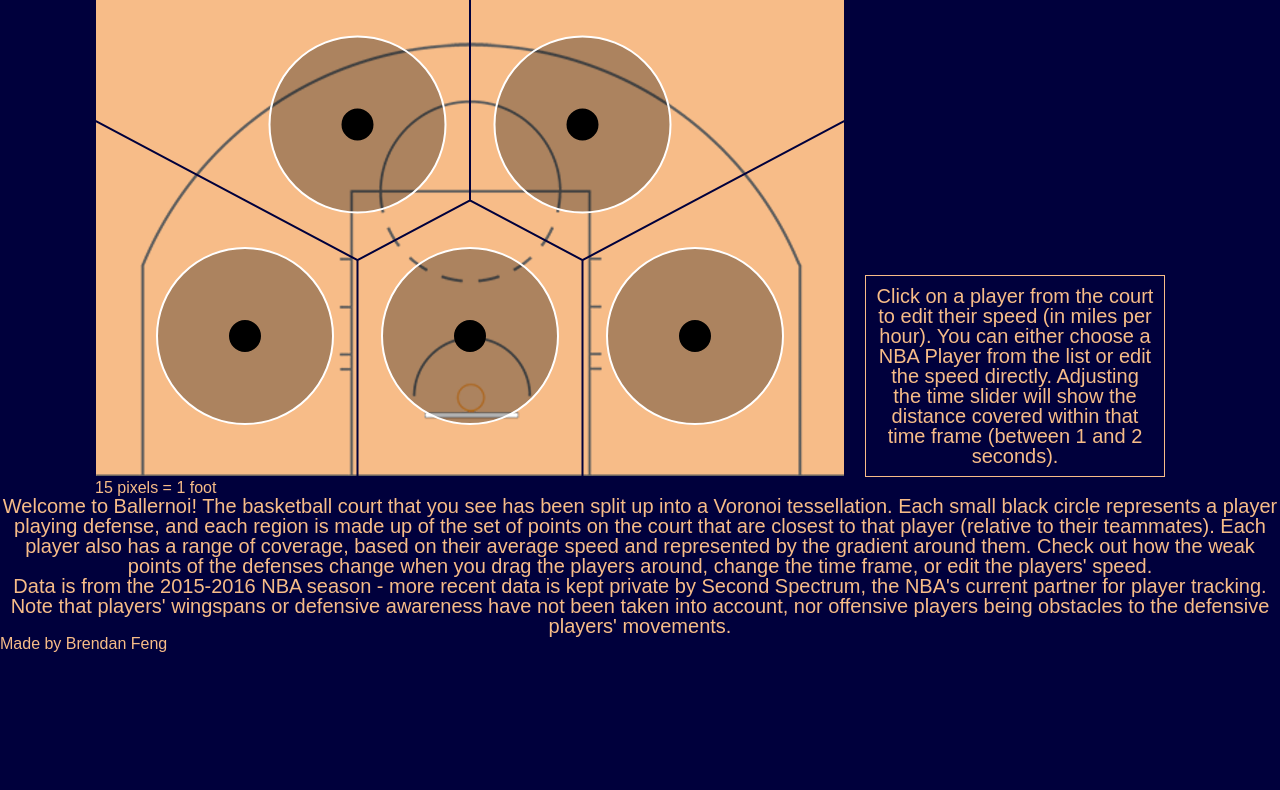
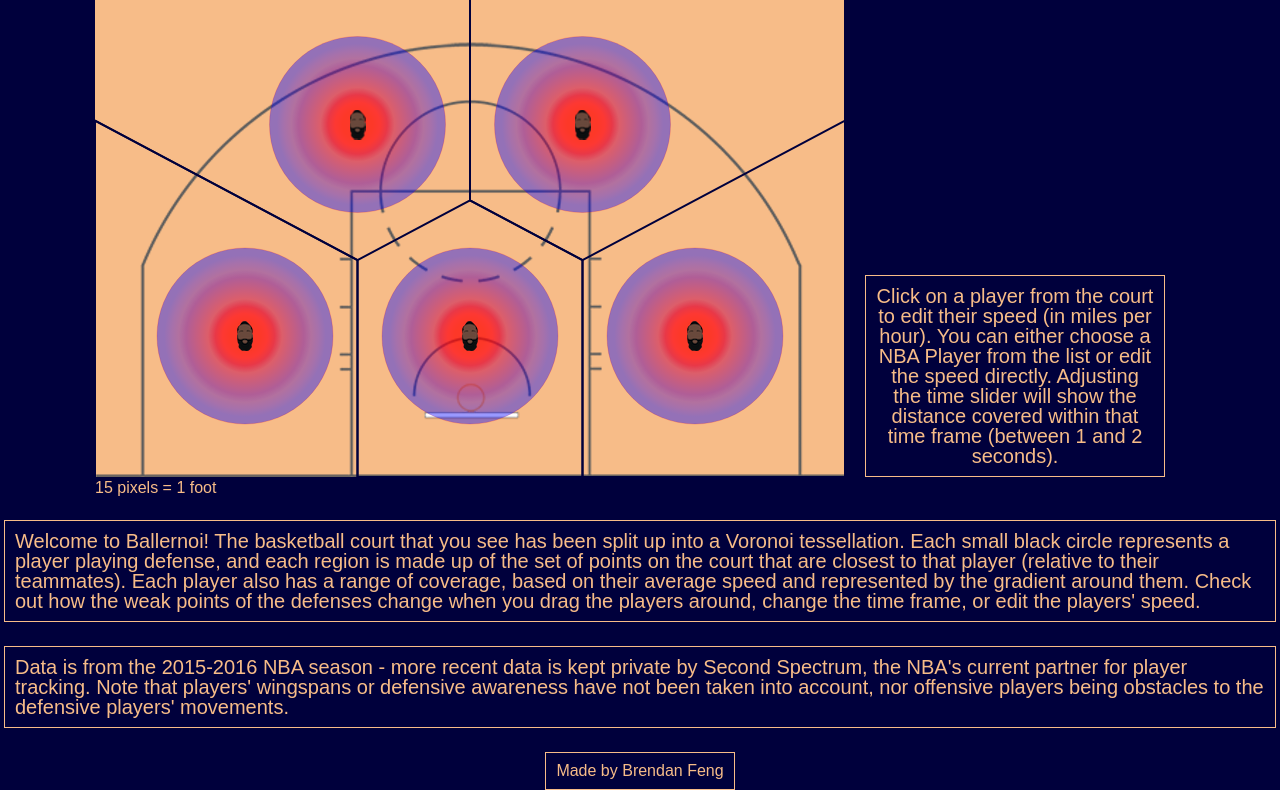
Before and after one commit to brendanfeng/Ballernoi, a website built with webpack: page index.html in a window 1280 px wide. Shown: the part 320-1110 px from the top of the page. Before the commit the page ends 972 px from the top, so only its background shows below. Built offline with nearby package versions, Linux system fonts and the light colour scheme.

Commit message:
add image as player and added gradient

```diff
--- a/assets/ballernoi.css
+++ b/assets/ballernoi.css
@@ -12,7 +12,7 @@ body {
 #title span {
   font-family: 'Luckiest Guy', cursive;
   font-size: 52px;
-  color: rgb(207, 148, 96);
+  color: rgb(247, 188, 136);
 }
 
 .content {
@@ -25,7 +25,6 @@ canvas {
   background-color: rgb(247,188,136);
   background-repeat: no-repeat;
   background-position: bottom;
-  cursor: move;
 }
 
 .menu {
@@ -163,6 +162,20 @@ canvas {
   font-size: 20px;
 }
 
+.explanation {
+  display: flex;
+  flex-direction: column;
+  align-items: center;
+}
+
+.explanation p {
+  max-width: 1250px;
+  text-align: left;
+  margin-top: 24px;
+  padding: 10px;
+  border: 1px solid rgb(247,188,136);
+}
+
 .show {
   display: flex;
   flex-direction: column;
--- a/index.html
+++ b/index.html
@@ -2,7 +2,7 @@
 <html lang="en" dir="ltr">
   <head>
     <meta charset="utf-8">
-    <title>Ballernoi.js</title>
+    <title>Ballernoi</title>
     <link href="https://fonts.googleapis.com/css?family=Luckiest+Guy|Mada:400,700" rel="stylesheet">
     <link rel="stylesheet" href="./assets/reset.css">
     <link rel="stylesheet" href="./assets/ballernoi.css">
@@ -10,7 +10,7 @@
   </head>
   <body>
     <header id="title">
-      <span>Ballernoi.js</span>
+      <span>Ballernoi</span>
     </header>
     <main class="content">
       <div class="court">
--- a/src/ballernoi.js
+++ b/src/ballernoi.js
@@ -8,18 +8,16 @@ import {
   addTimeListener
 } from './listeners';
 
-
 document.addEventListener('DOMContentLoaded', () => {
   const canvas = d3.select("#container")
-    .append("canvas")
-    .attr('width', 750)
-    .attr('height', 705);
+  .append("canvas")
+  .attr('width', 750)
+  .attr('height', 705);
   const court = new Court(canvas.node());
-
   addClickable(canvas, court);
   addDraggable(canvas, court);
   addNBAListener(court);
   addSpeedListener(court);
   addTimeListener(court);
-  court.draw();
+  requestAnimationFrame(court.draw, 200);
 });
--- a/src/calc.js
+++ b/src/calc.js
@@ -16,7 +16,8 @@ export const clicked = (mousePos, player) => {
   return distance < 15
 }
 
-export const playerCollision = (currentPos, player) => {
-  const distance = Math.sqrt((currentPos[0] - player.x) ** 2 + (currentPos[1] - player.y) ** 2);
-  return distance < 30
+export const playerCollided = (currentPos, otherPlayer) => {
+  const distance = Math.sqrt((currentPos[0] - otherPlayer.x) ** 2 + (currentPos[1] - otherPlayer.y) ** 2);
+  const outsideBounds = currentPos[0] > 750 || currentPos[1] > 705 || currentPos[0] < 0 || currentPos[1] < 0;
+  return distance < 30 || outsideBounds;
 }
--- a/src/court.js
+++ b/src/court.js
@@ -27,56 +27,37 @@ export default class Court {
   }
 
   draw() {
-    const positions = this.players.map((player) => [player.x, player.y]);
     this.diagram = vDiagram(this);
     const polygons = this.diagram.polygons();
     this.context.clearRect(0, 0, this.width, this.height);
 
-    this.context.beginPath();
+    for (let i = 0, n = this.players.length; i < n; ++i) {
+      let player = this.players[i];
+      let r = calcPxDistance(player.speed, this.time);
+      player.drawRange(this.context, r);
+    }
+
     for (let i = 0, n = polygons.length; i < n; ++i) {
       this.drawPoly(polygons[i]);
+    }
+
+    for (let i = 0, n = this.players.length; i < n; ++i) {
+      let player = this.players[i];
+      player.drawPlayer(this.context);
+    }
+
+  }
+
+  drawPoly (poly) {
+    this.context.beginPath();
+    this.context.moveTo(poly[0][0], poly[0][1]);
+    for (let i = 1, n = poly.length; i < n; ++i) {
+      this.context.lineTo(poly[i][0], poly[i][1]);
     }
     this.context.lineWidth = 2;
     this.context.strokeStyle = "rgb(0,0,60)";
     this.context.stroke();
-
-    this.context.beginPath();
-    for (let i = 0, n = positions.length; i < n; ++i) {
-      this.drawPos(positions[i]);
-    }
-    this.context.fillStyle = "#000";
-    this.context.fill();
-    this.context.strokeStyle = "#000";
-    this.context.stroke();
-
-    this.context.beginPath();
-    for (let i = 0, n = this.players.length; i < n; ++i) {
-      let player = this.players[i];
-      let r = calcPxDistance(player.speed, this.time);
-      this.drawRange(player.x, player.y, r);
-    }
-    this.context.fillStyle = 'rgba(0,0,0,0.3)';
-    this.context.fill();
-    this.context.strokeStyle = "rgb(255,255,255)";
-    this.context.stroke();
-  }
-
-  drawPoly (poly) {
-    this.context.moveTo(poly[0][0], poly[0][1]);
-    for (let i = 1, n = poly.length; i < n; ++i) {
-      this.context.lineTo(poly[i][0], poly[i][1]);
-    }
     this.context.closePath();
-  }
-
-  drawPos (pos) {
-    this.context.moveTo(pos[0] + 15, pos[1]);
-    this.context.arc(pos[0], pos[1], 15, 0, 2 * Math.PI);
-  }
-
-  drawRange (x, y, r) {
-    this.context.moveTo(x + r, y);
-    this.context.arc(x, y, r, 0, 2 * Math.PI);
   }
 
   updateTime(time) {
--- a/src/listeners.js
+++ b/src/listeners.js
@@ -1,5 +1,5 @@
 import * as d3 from 'd3';
-import { clicked, playerCollision } from './calc';
+import { clicked, playerCollided } from './calc';
 
 export const addDraggable = (canvas, court) => {
   canvas.call( d3.drag()
@@ -26,6 +26,7 @@ export const addClickable = (canvas, court) => {
         player.clickedOn = false;
       }
     }
+    court.draw();
   });
 };
 
@@ -110,7 +111,7 @@ const dragged = (court) => {
   const subjectIdx = court.players.indexOf(d3.event.subject);
   const otherPlayers = Array.from(court.players);
   otherPlayers.splice(subjectIdx, 1);
-    if (otherPlayers.every((currentValue) => !playerCollision([d3.event.x, d3.event.y], currentValue))) {
+    if (otherPlayers.every((currentValue) => !playerCollided([d3.event.x, d3.event.y], currentValue))) {
       d3.event.subject.x = d3.event.x;
       d3.event.subject.y = d3.event.y;
     }
--- a/src/player.js
+++ b/src/player.js
@@ -8,9 +8,62 @@ export default class Player {
     this.id = id;
     this.clickedOn = false;
 
+    this.harden = new Image();
+    this.westbrook = new Image();
+    this.davis = new Image();
+
+    this.harden.src = "../assets/harden.png";
+    this.westbrook.src = "../assets/westbrook.png";
+    this.davis.src = "../assets/davis.png";
+
     this.updateSpeed = this.updateSpeed.bind(this);
     this.toggleSelect = this.toggleSelect.bind(this);
     this.openMenu = this.openMenu.bind(this);
+  }
+
+  drawPlayer (ctx) {
+    let img;
+    if (this.speed <= 4) {
+      img = this.harden;
+    } else if (this.speed <= 5) {
+      img = this.westbrook;
+    } else {
+      img = this.davis;
+    }
+    ctx.beginPath();
+    ctx.drawImage(img, this.x-8, this.y-15);
+    if (this.clickedOn) {
+      ctx.arc(this.x, this.y, 15, 0, 2*Math.PI);
+      ctx.lineWidth = 1;
+      ctx.strokeStyle = "rgb(255,255,255)";
+    }
+
+    ctx.stroke();
+    ctx.closePath();
+  }
+
+  drawRange (ctx, r) {
+    const gradient = ctx.createRadialGradient(this.x, this.y, 15, this.x, this.y, r);
+    gradient.addColorStop(0, 'rgba(255,0,0,0.7)');
+    gradient.addColorStop(0.1, 'rgba(255,0,15,0.7)');
+    gradient.addColorStop(0.2, 'rgba(225,0,45,0.7)');
+    gradient.addColorStop(0.3, 'rgba(195,0,75,0.5)');
+    gradient.addColorStop(0.4, 'rgba(165,0,105,0.5)');
+    gradient.addColorStop(0.5, 'rgba(135,0,135,0.5)');
+    gradient.addColorStop(0.6, 'rgba(105,0,165,0.5)');
+    gradient.addColorStop(0.7, 'rgba(75,0,195,0.4)');
+    gradient.addColorStop(0.8, 'rgba(45,0,225,0.4)');
+    gradient.addColorStop(0.9, 'rgba(0,0,255,0.4)');
+    gradient.addColorStop(1, 'rgba(0,0,255,0.4)');
+    ctx.beginPath();
+    ctx.moveTo(this.x + r, this.y);
+    ctx.arc(this.x, this.y, r, 0, 2 * Math.PI);
+    ctx.lineWidth = 1;
+    ctx.strokeStyle = 'rgba(255,0,0,0.2)';
+    ctx.stroke();
+    ctx.fillStyle = gradient;
+    ctx.fill();
+    ctx.closePath();
   }
 
   updateSpeed (court, speed) {
```
Also changed, not shown: assets/davis.png (added), assets/harden.png (added), assets/westbrook.png (added), 2 other files.
